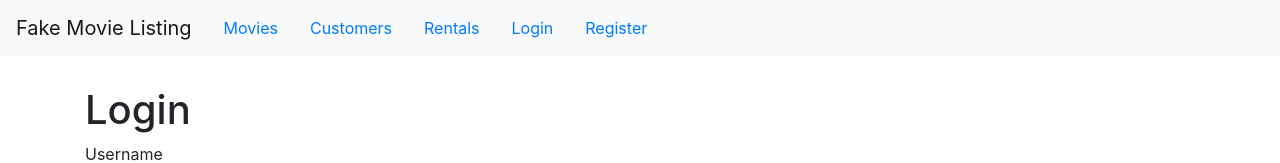
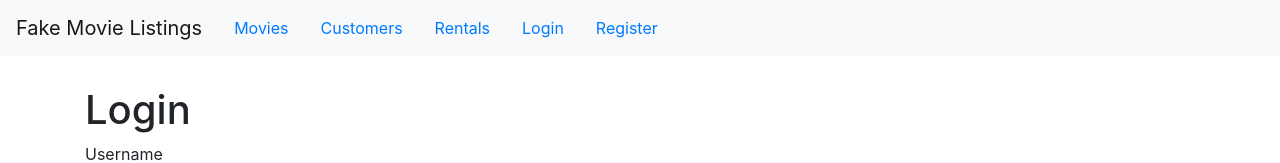
Before and after one commit to htalat/friendly-spork, a React (Create React App) app: page /login in a window 1280 px wide. Shown: the top 163 px of the page. Built offline with nearby package versions, Linux system fonts and the light colour scheme.

Commit message:
commit from repl.it

```diff
--- a/src/components/navBar.jsx
+++ b/src/components/navBar.jsx
@@ -4,7 +4,7 @@
 const NavBar = ({ user }) =>{
     return (
             <nav className="navbar navbar-expand-lg navbar-light bg-light">
-            <Link className="navbar-brand" to="/">Fake Movie Listing</Link>
+            <Link className="navbar-brand" to="/">Fake Movie Listings</Link>
             <button
                 className="navbar-toggler"
                 type="button"
```
Also changed, not shown: 1 other file (tests, documents, lock files or other folders).
